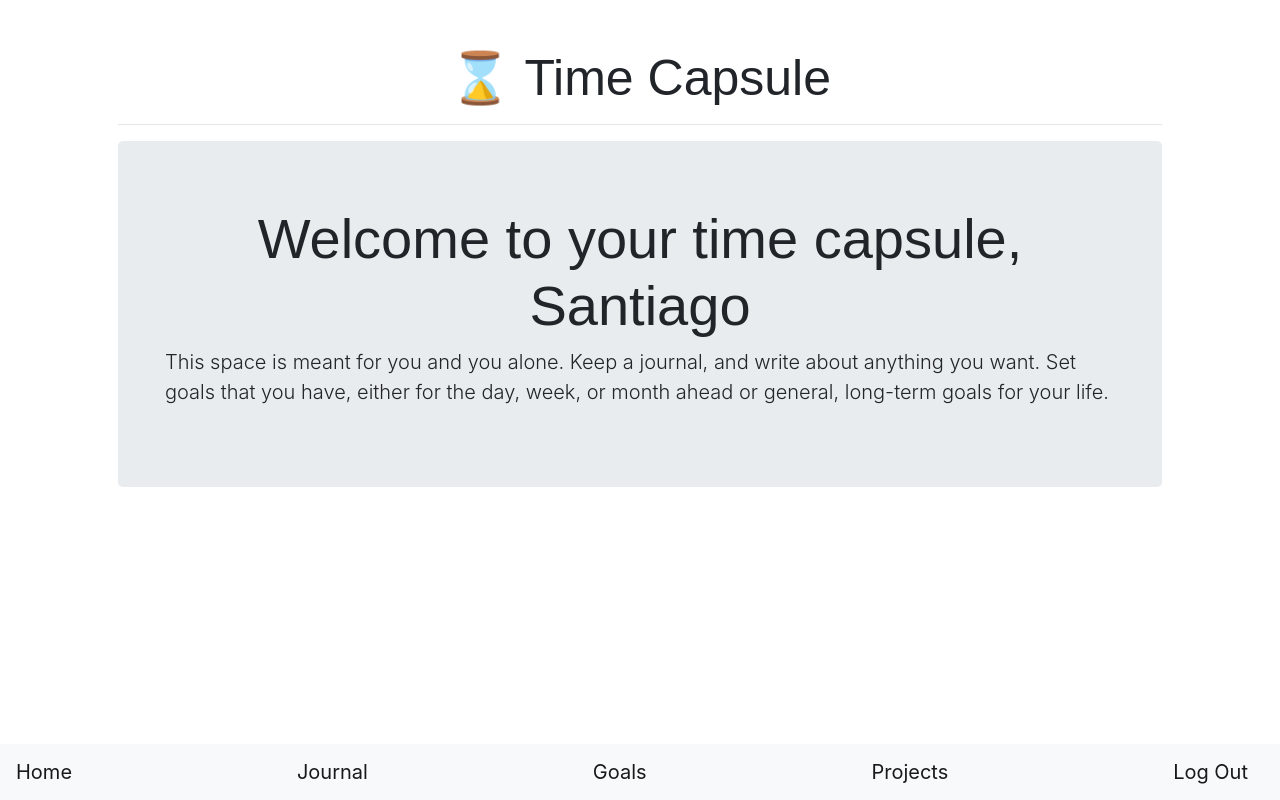
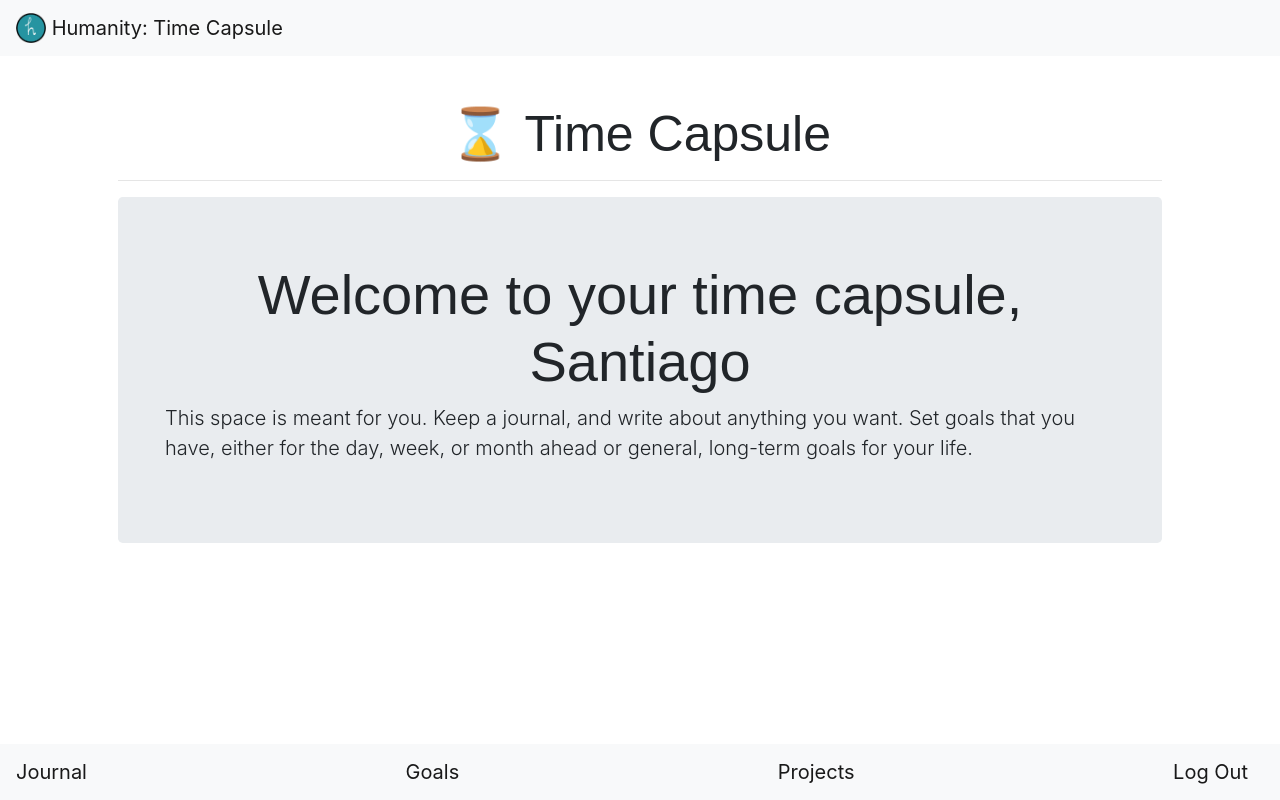
Before and after one commit to SantiagoGiner/Humanity, a Django app: page / in a window 1280 px wide. Run offline with Django 3.2, Linux system fonts and the light colour scheme; a user stored in the database is signed in; some libraries are stand-ins or nearby versions.

Commit message:
Add navbar on top of layout

```diff
--- a/humanity/capsule/admin.py
+++ b/humanity/capsule/admin.py
@@ -1,7 +1,7 @@
 from django.contrib import admin
 from .models import *
 
-# Register your models here.
+# Register the models of the application
 admin.site.register(JournalEntry)
 admin.site.register(Goal)
 admin.site.register(Project)
--- a/humanity/capsule/forms.py
+++ b/humanity/capsule/forms.py
@@ -27,6 +27,7 @@ class DateInput(forms.DateInput):
 
 # Form to add a new project
 class AddProject(forms.Form):
+    # Only allow these choices of project status
     STATUS_CHOICES = [
         ('c', 'Completed'),
         ('i', 'In progess'),
@@ -41,5 +42,6 @@ class AddProject(forms.Form):
     other_info = forms.CharField(help_text='Any other important information about the project?',
         widget=forms.Textarea, required=False)
 
+# Form to add a project log
 class addProjectLog(forms.Form):
     log = forms.CharField(help_text='Project log', widget=forms.Textarea)
--- a/humanity/capsule/static/capsule/script.js
+++ b/humanity/capsule/static/capsule/script.js
@@ -1,11 +1,15 @@
+// Wait for page content to be loaded
 document.addEventListener('DOMContentLoaded', () => {
     let toggleFormButton = document.querySelector('#toggle_form');
     let form = document.querySelector('#form');
     let closeButton = document.querySelector('#close');
     let entry = document.querySelector('#entry')
+    // Initially hide the form and the close button
     form.style.display = 'none';
     closeButton.style.display = 'none';
+    // When user clicks button to view form
     toggleFormButton.onclick = () => {
+        // Show the form and close button; hide other elements
         toggleFormButton.style.display = 'none';
         form.style.display = 'block';
         closeButton.style.display = 'block';
@@ -13,7 +17,9 @@ document.addEventListener('DOMContentLoaded', () => {
             entry.style.display = 'none';
         }
     }
+    // When user clicks button to close form
     closeButton.onclick = () => {
+        // Hide the form and close botton; show other elements
         toggleFormButton.style.display = 'block';
         form.style.display = 'none';
         closeButton.style.display = 'none';
--- a/humanity/capsule/templates/capsule/goals.html
+++ b/humanity/capsule/templates/capsule/goals.html
@@ -7,6 +7,7 @@
 {% endblock %}
 
 {% block body %}
+    <!-- Buttons to switch between different types of goals -->
     <div class="btn-toolbar" role="toolbar" aria-label="Toolbar with button groups">
         <div class="btn-group mr-5" role="group" aria-label="First group">
             <a class="btn btn-info" href="{% url 'capsule:view_goal' 'daily' %}">Daily Goals</a>
@@ -21,6 +22,7 @@
             <a class="btn btn-info" href="{% url 'capsule:view_goal' 'long-term' %}">Long-term Goals</a>
         </div>
     </div>
+    <!-- Information about the goals page -->
     <div class="jumbotron mt-5">
         <div class="container">
             <h3>Set your goals</h3>
--- a/humanity/capsule/templates/capsule/index.html
+++ b/humanity/capsule/templates/capsule/index.html
@@ -7,11 +7,12 @@
 {% endblock %}
 
 {% block body %}
+    <!-- General information about the time capsule -->
     <div class="jumbotron">
         <div class="container">
             <h1 class="display-4">Welcome to your time capsule, {{ user.first_name }}</h1>
             <p class="lead">
-                This space is meant for you and you alone. Keep a journal, and write about anything you want.
+                This space is meant for you. Keep a journal, and write about anything you want.
                 Set goals that you have, either for the day, week, or month ahead or general, long-term goals
                 for your life.
             </p>
--- a/humanity/capsule/templates/capsule/journal.html
+++ b/humanity/capsule/templates/capsule/journal.html
@@ -9,6 +9,7 @@
 
 {% block body %}
     {% if entries %}
+    <!-- Display the journal entries as a list of links -->
         <ol>
             {% for entry in entries %}
                 <li class="mb-2">
@@ -17,13 +18,15 @@
             {% endfor %}
         </ol>
     {% else %}
+        <!-- If user does not have any journal entries -->
         <h4>Looks like you don't have any journal entries!</h4>
     {% endif %}
+    <!-- Button to trigger the modal to add an entry -->
     <button type="button" class="btn btn-success mt-2" data-toggle="modal" data-target="#addEntry">
         Add a journal entry
     </button>
 
-    <!-- Modal -->
+    <!-- Modal, which contains the form to add an entry -->
     <div class="modal fade" id="addEntry" tabindex="-1" aria-labelledby="addEntryLabel" aria-hidden="true">
         <div class="modal-dialog">
             <div class="modal-content">
--- a/humanity/capsule/templates/capsule/layout.html
+++ b/humanity/capsule/templates/capsule/layout.html
@@ -20,7 +20,6 @@
         <!-- Navigation bar to switch between pages, taken from Bootstrap -->
         <nav class="navbar fixed-bottom navbar-light bg-light">
             {% if user.is_authenticated %}
-                <a class="navbar-brand" href="{% url 'capsule:index' %}">Home</a>
                 <a class="navbar-brand" href="{% url 'capsule:journal' %}">Journal</a>
                 <a class="navbar-brand" href="{% url 'capsule:goals' %}">Goals</a>
                 <a class="navbar-brand" href="{% url 'capsule:projects' %}">Projects</a>
@@ -29,6 +28,12 @@
             <a class="navbar-brand" href="{% url 'capsule:register' %}">Register</a>
             <a class="navbar-brand" href="{% url 'capsule:login' %}">Login</a>
             {% endif %}
+        </nav>
+        <nav class="navbar navbar-light bg-light">
+            <a class="navbar-brand" href="{% url 'capsule:index' %}">
+                <img src="{% static 'capsule/logo.png' %}" width="30" height="30" class="d-inline-block align-top" alt="">
+                Humanity: Time Capsule
+            </a>
         </nav>
         <!-- Display any messages that have been flashed -->
         {% if messages %}
--- a/humanity/capsule/templates/capsule/log.html
+++ b/humanity/capsule/templates/capsule/log.html
@@ -7,11 +7,14 @@
 {% endblock %}
 
 {% block body %}
+    <!-- Show the project log as a paragraph -->
     <p>{{ log.log }}</p>
     <hr>
+    <!-- Button to delete the log -->
     <form action="{% url 'capsule:view_log' project_id log.pk %}" method="post">
         {% csrf_token %}
         <button class="btn btn-danger my-4" type="submit">Delete log</button>
     </form>
+    <!-- Link to go back to project page -->
     <a href="{% url 'capsule:view_project' project_id %}">Back to project</a>
 {% endblock %}
--- a/humanity/capsule/templates/capsule/projects.html
+++ b/humanity/capsule/templates/capsule/projects.html
@@ -9,7 +9,8 @@
 {% endblock %}
 
 {% block body %}
-    <h4>Add any projects you are working on, describe them, write their status, goal finish times, and any other information</h4>
+    <p>Add any projects you are working on, describe them, write their status, goal finish times, and any other information</p>
+    <!-- Show the user's projects as a table -->
     <table class="table table-striped">
         <thead class="thead-dark">
         <tr>
@@ -38,12 +39,13 @@
             {% endfor %}
         </tbody>
         <tfoot>
+            <!-- Button to trigger the modal to add a project-->
             <td colspan="3">
                 <button type="button" class="btn btn-success mt-2" data-toggle="modal" data-target="#addProject">
                     Add a project
                 </button>
 
-                <!-- Modal -->
+                <!-- Modal, which contains the form to add a project -->
                 <div class="modal fade" id="addProject" tabindex="-1" aria-labelledby="addProjectLabel" aria-hidden="true">
                     <div class="modal-dialog">
                         <div class="modal-content">
--- a/humanity/capsule/templates/capsule/view_goal.html
+++ b/humanity/capsule/templates/capsule/view_goal.html
@@ -79,7 +79,7 @@
                 {% csrf_token %}
                 {{ form | crispy }}
                 <button class="btn btn-success mb-2" type="submit">Add goal</button>
-                <button class="btn btn-secondary mb-4" id="close">Close</button>
+                <button class="btn btn-secondary mb-4" id="close" type="button">Close</button>
             </form>
         </div>
     {% endif %}
--- a/humanity/capsule/urls.py
+++ b/humanity/capsule/urls.py
@@ -3,6 +3,7 @@ from . import views
 
 app_name = 'capsule'
 
+# All the url paths of the application
 urlpatterns = [
     path('', views.index, name='index'),
     path('login/', views.login_view, name='login'),
--- a/humanity/capsule/views.py
+++ b/humanity/capsule/views.py
@@ -45,28 +45,40 @@ def change_goal(request, goal_id, action):
         messages.success(request, 'That goal does not exist')
         return HttpResponseRedirect(reverse('capsule:goals'))
 
+# Method for updating/deleting a project
 @login_required
 def change_project(request, project_id, action):
-    form = AddProject(request.POST)
-    project = Project.objects.get(pk=project_id)
-    if form.is_valid() and action == 'update':
-        if form.cleaned_data['status'] in STATUS_CHOICES:
-            project.title = form.cleaned_data['title']
-            project.description = form.cleaned_data['description']
-            project.status = form.cleaned_data['status']
-            project.finish_date = form.cleaned_data['finish_date']
-            project.other_info = form.cleaned_data['other_info']
-            project.save()
-            messages.success(request, 'Project updated!')
+    try:
+        # Get the user's input and validate it
+        form = AddProject(request.POST)
+        project = Project.objects.get(pk=project_id)
+        if form.is_valid() and action == 'update':
+            if form.cleaned_data['status'] in STATUS_CHOICES:
+                # Update the information in the database with new values
+                project.title = form.cleaned_data['title']
+                project.description = form.cleaned_data['description']
+                project.status = form.cleaned_data['status']
+                project.finish_date = form.cleaned_data['finish_date']
+                project.other_info = form.cleaned_data['other_info']
+                project.save()
+                messages.success(request, 'Project updated!')
+            # If input is not valid, inform the user
+            else:
+                messages.warning(request, 'Invalid input')
+            # Redirect user to specific project page
+            return HttpResponseRedirect(reverse('capsule:view_project', args=[project_id]))
+        elif action == 'delete':
+            # Delete the project from database and redirect user to projects page
+            project.delete()
+            messages.success(request, 'Project deleted!')
+            return HttpResponseRedirect(reverse('capsule:projects'))
+        # User requested another, unavailable action
         else:
-            messages.warning(request, 'Invalid input')
-        return HttpResponseRedirect(reverse('capsule:view_project', args=[project_id]))
-    elif action == 'delete':
-        project.delete()
-        messages.success(request, 'Project deleted!')
-        return HttpResponseRedirect(reverse('capsule:projects'))
-    else:
-        messages.warning(request, 'Action not permitted')
+            messages.warning(request, 'Action not permitted')
+            return HttpResponseRedirect(reverse('capsule:projects'))
+    # Else, project does not exist
+    except ObjectDoesNotExist:
+        messages.success(request, 'That project does not exist')
         return HttpResponseRedirect(reverse('capsule:projects'))
 
 
@@ -127,24 +139,32 @@ def logout_view(request):
     messages.success(request, 'Logged out!')
     return HttpResponseRedirect(reverse('capsule:login'))
 
-# Render template for user's notes
+# View of user's projects
 @login_required
 def projects(request):
+    # User reached via POST, as by submitting a form to add a project
     if request.method == 'POST':
+        # Get the user's input and validate it
         form = AddProject(request.POST)
         if form.is_valid():
+            # Create new project with user's input
             title = form.cleaned_data['title']
             description = form.cleaned_data['description']
             finish_date = form.cleaned_data['finish_date']
             status = form.cleaned_data['status']
             other_info = form.cleaned_data['other_info']
+            # Ensure status is valid
             if status in STATUS_CHOICES:
                 new_project = Project(user_id=request.user.pk, title=title, description=description,
                     finish_date=finish_date, status=status, other_info=other_info)
+                # Save the project and redirect user
                 new_project.save()
                 messages.success(request, f'{title} added to your projects!')
                 return HttpResponseRedirect(reverse('capsule:projects'))
+            # Else, status was not valid
             messages.warning(request, 'Invalid input')
+            return HttpResponseRedirect(reverse('capsule:projects'))
+    # User reached via GET, as by clicking a link
     projects = Project.objects.filter(user_id=request.user.pk)
     return render(request, 'capsule/projects.html', {
         'form': AddProject(),
@@ -235,28 +255,37 @@ def view_goal(request, priority):
     messages.warning(request, 'That is not a valid type of goals')
     return HttpResponseRedirect(reverse('capsule:goals'))
 
+# View of project log
 @login_required
 def view_log(request, project_id, log_id):
     log = projectLog.objects.get(pk=log_id)
+    # User reached via POST, as by submitting the form to delete a log
     if request.method == 'POST':
+        # Delete project log
         log.delete()
         messages.success(request, f'{log} deleted')
         return HttpResponseRedirect(reverse('capsule:view_project', args=[project_id]))
+    # User reached via GET: render template with log
     return render(request, 'capsule/log.html', {
         'log': log,
         'project_id': project_id
     })
 
+# View of a specific project
 @login_required
 def view_project(request, project_id):
+    # User reached via POST, as by submitting a form to add a log
     if request.method == 'POST':
+        # Get user's input and validate it
         form = addProjectLog(request.POST)
         if form.is_valid():
             log = projectLog(user_id=request.user.pk, project_id=project_id,
                 log=form.cleaned_data['log'])
+                # Save the log in the database
             log.save()
             messages.success(request, 'Project log added!')
             return HttpResponseRedirect(reverse('capsule:view_project', args=[project_id]))
+    # User reached via GET: render a template with the project information
     project = Project.objects.get(pk=project_id)
     return render(request, 'capsule/view_project.html', {
         'project': project,
```
Also changed, not shown: humanity/capsule/models.py (+8 -2 lines), humanity/capsule/templates/capsule/view_entry.html (+6 -1 lines), humanity/capsule/templates/capsule/view_project.html (+8 -3 lines), humanity/capsule/static/capsule/logo.png (added), humanity/db.sqlite3.
